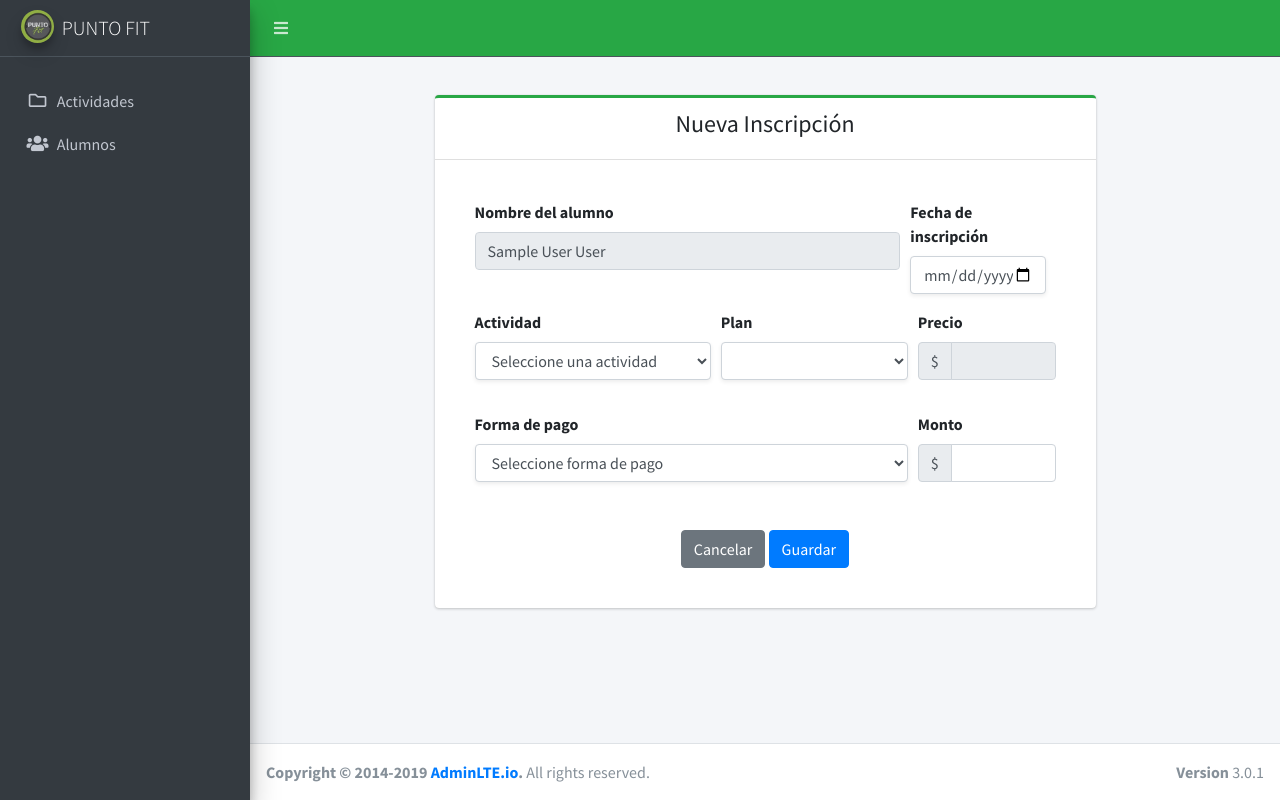
After one commit to AlejandraTolaba/sis-gym, a Laravel app: page /students/inscriptions/create/1 in a window 1280 px wide. The commit adds this page. Run offline with Laravel 8, Linux system fonts and the light colour scheme; tables that the repository leaves empty hold one stand-in row (values such as "Sample post"); lists and menus that the app fills with data are empty; some libraries are stand-ins or nearby versions.

Commit message:
add inscriptions

```diff
--- a/app/Activity.php
+++ b/app/Activity.php
@@ -18,4 +18,8 @@ class Activity extends Model
     public function plans(){
         return $this->belongsToMany('App\Plan');
     }
+
+    public function inscriptions(){
+        return $this->hasMany('App\Inscription');
+    }
 }
--- /dev/null
+++ b/app/Http/Controllers/InscriptionController.php
@@ -0,0 +1,124 @@
+<?php
+
+namespace App\Http\Controllers;
+
+use Illuminate\Http\Request;
+use App\Student;
+use App\Activity;
+use App\Inscription;
+use DB;
+use Carbon\Carbon;
+
+class InscriptionController extends Controller
+{
+    /**
+     * Display a listing of the resource.
+     *
+     * @return \Illuminate\Http\Response
+     */
+    public function index()
+    {
+        //
+    }
+
+    /**
+     * Show the form for creating a new resource.
+     *
+     * @return \Illuminate\Http\Response
+     */
+    public function create($id)
+    {
+        $activities = Activity::where('state','activa')->get();
+        $methods_of_payment = DB::table('methods_of_payment')->get();
+        $student= Student::where('id','=',$id)->first();
+        // dd($student->id);
+		return view('students.inscriptions.create',compact('activities', 'methods_of_payment', 'student'));
+    }
+
+    /**
+     * Store a newly created resource in storage.
+     *
+     * @param  \Illuminate\Http\Request  $request
+     * @return \Illuminate\Http\Response
+     */
+    public function store(Request $request, $id)
+    {
+        request()->validate([
+            'registration_date' => "required",
+            'activity_id' => "required",
+            'plan_id' => "required",
+            'method_of_payment_id' => "required",
+            'amount' => "required",
+        ]);
+
+        $inscription = new Inscription(request()->all());
+        $inscription->student_id = $id;
+        $expitarion = Carbon::now()->addMonth()->subDay();
+        $inscription->expiration_date = $expitarion->toDateString();
+        $plan = $inscription->plan_id; //obtengo una cadena de la forma "1_50.00"
+        $pos=strpos($plan,'_'); //busco la posición del guion bajo
+        $plan_id=substr($plan,0, $pos); //obtengo el id del plan elegido
+        $inscription->plan_id = $plan_id;
+        $inscription->classes = $inscription->plan->classes;
+        $plan_price=(double)substr($plan,$pos+1); //obtengo el precio del plan elegido
+        // dd($plan_price);
+        if($plan_price!=$inscription->amount){
+            $student = Student::findOrFail($id);
+            $balance_prev=(double)$student->balance;
+            $balance_new=(double)$plan_price - (double)$inscription->amount;
+            $student->balance=$balance_prev+$balance_new;
+            $student->update();
+            $inscription->balance=$balance_new;
+        }
+        $inscription->save();
+        return redirect('students')->with('info','Inscripción agregada con éxito');
+
+        // dd($inscription);
+
+    }
+
+    /**
+     * Display the specified resource.
+     *
+     * @param  int  $id
+     * @return \Illuminate\Http\Response
+     */
+    public function show($id)
+    {
+        //
+    }
+
+    /**
+     * Show the form for editing the specified resource.
+     *
+     * @param  int  $id
+     * @return \Illuminate\Http\Response
+     */
+    public function edit($id)
+    {
+        //
+    }
+
+    /**
+     * Update the specified resource in storage.
+     *
+     * @param  \Illuminate\Http\Request  $request
+     * @param  int  $id
+     * @return \Illuminate\Http\Response
+     */
+    public function update(Request $request, $id)
+    {
+        //
+    }
+
+    /**
+     * Remove the specified resource from storage.
+     *
+     * @param  int  $id
+     * @return \Illuminate\Http\Response
+     */
+    public function destroy($id)
+    {
+        //
+    }
+}
--- a/app/Plan.php
+++ b/app/Plan.php
@@ -14,4 +14,8 @@ class Plan extends Model
     public function activities(){
         return $this->belongsToMany('App\Activity');
     }
+
+    public function inscriptions(){
+        return $this->hasMany('App\Inscription');
+    }
 }
--- a/app/Student.php
+++ b/app/Student.php
@@ -28,9 +28,8 @@ class Student extends Model
 
     ];
 
-    protected $dates = [
+    public function inscriptions(){
+        return $this->hasMany('App\Inscription');
+    }
 
-
-
-    ];
 }
--- a/resources/views/students/index.blade.php
+++ b/resources/views/students/index.blade.php
@@ -38,6 +38,7 @@
                                         <th>Teléfono</th>
                                         <th>Estado</th>
                                         <th>Saldo</th>
+                                        <!-- <th width="100px">Opciones</th> -->
                                     </tr>
                                     </thead>
                                     <tbody class="text-center">
--- /dev/null
+++ b/resources/views/students/inscriptions/create.blade.php
@@ -0,0 +1,148 @@
+@extends('layouts.admin')
+@push('scripts')
+<script>
+    $(document).ready(function(){
+        $('#activity_id').change(function(){
+            $.get("{{ url('dropdown')}}",
+            { option: $(this).val() },
+            function(data) {
+                $('#plan_id').empty();
+                $('#plan_id').append("<option value=0 selected> Seleccione un plan </option>");
+                $.each(data, function(key, element) {
+                    $('#plan_id').append("<option value='" + key+"'>" + element + "</option>");
+                });
+            });
+        });
+        $('#plan_id').change(function(){
+            data=$('#plan_id').val().split('_');
+		    $('#price').val(data[1]);
+            // console.log(data[0]);
+        });
+    });
+
+</script>
+@endpush
+@section('content')
+    <!-- Main content -->
+    <section class="content">
+        <div class="row">
+            <div class="col-lg-8 col-md-12 offset-md-2" id="accordion">
+                <div class="card card-success card-outline">
+                    <!-- <a class="d-block w-100" data-toggle="collapse" href="#collapseOne"> -->
+                    <div class="card-header">
+                        <div class="row">
+                            <div class="col-md-12 card-title text-center">
+                                <h4>Nueva Inscripción</h4>
+                            </div>
+                        </div>
+                    </div>
+                    <!-- </a> -->
+                    <div id="collapseOne" class="collapse show" data-parent="#accordion">
+                        <div class="card-body">
+                            <form  action="{{ route('inscriptions.store', $student->id) }}" method="POST">
+                                {{ csrf_field() }}
+                                <div class="card-body">
+                                    <div class="form-row w-100">
+                                        <div class="col-md-9 mb-3">
+                                            <label for="name">Nombre del alumno</label>
+                                            <input class="form-control"
+                                            id="name"
+                                            type="text"
+                                            name="name"
+                                            value="{{$student->name.' '.$student->lastname}}"
+                                            disabled>
+                                        </div>
+                                        <div class="col-md-3 mb-3">
+                                            <label for="registration_date">Fecha de inscripción</label>
+                                            <input class="form-control bg-ligth shadow-sm @if($errors->first('registration_date')) is-invalid @endif"
+                                            id='input_registration_date'
+                                            type ="date"
+                                            name="registration_date"
+                                            value="{{old('registration_date')}}">
+                                                <span class="invalid-feedback" role="alert">
+                                                    <strong> {{ $errors->first('registration_date', ':message') }} </strong>
+                                                </span>
+                                        </div>
+                                    </div>
+                                    <div class="form-row">
+                                        <div class="col-md-5 mb-3">
+                                            <input type="hidden" id="id_activity" class="form-control" >
+                                            <div class="form-group">
+                                                <label for="activity_id">Actividad</label>
+                                                <select id="activity_id" name='activity_id' class="form-control activity select2 shadow-sm @if($errors->first('activity_id')) is-invalid @endif" >
+                                                    <option selected>Seleccione una actividad</option>
+                                                    @foreach ($activities as $activity)
+                                                        <option value="{{$activity->id}}" {{old('activity_id') == $activity->id ? 'selected' : ''}}>{{$activity->name}}</option>
+                                                    @endforeach
+                                                </select>
+                                                <span class="invalid-feedback" role="alert">
+                                                    <strong> {{ $errors->first('activity_id', ':message') }} </strong>
+                                                </span>
+                                            </div>
+                                        </div>
+                                        <div class="col-md-4 mb-3">
+                                            <div class="form-group">
+                                                <label for="plan_id">Plan</label>
+                                                <select id="plan_id" name='plan_id' class="form-control activity select2 shadow-sm @if($errors->first('plan_id')) is-invalid @endif" >
+
+                                                </select>
+                                                <span class="invalid-feedback" role="alert">
+                                                    <strong> {{ $errors->first('plan_id', ':message') }} </strong>
+                                                </span>
+                                            </div>
+                                        </div>
+
+                                        <div class="col-md-3">
+                                            <label for="price">Precio</label>
+                                            <div class="input-group mb-2">
+                                                    <div class="input-group-prepend">
+                                                        <div class="input-group-text">$</div>
+                                                    </div>
+                                                    <input type="number" step = "any" class="form-control" id="price" name="price" disabled>
+                                                </div>
+                                        </div>
+                                    </div>
+
+                                    <div class="form-row">
+                                        <div class="col-md-9 mb-3">
+                                            <div class="form-group">
+                                                <label for="method_of_payment_id">Forma de pago</label>
+                                                <select id="method_of_payment_id" name='method_of_payment_id' class="form-control activity select2 shadow-sm @if($errors->first('method_of_payment_id')) is-invalid @endif" >
+                                                    <option selected>Seleccione forma de pago</option>
+                                                    @foreach ($methods_of_payment as $method_of_paymen)
+                                                        <option value="{{$method_of_paymen->id}}" {{old('method_of_payment_id') == $method_of_paymen->id ? 'selected' : ''}}>{{$method_of_paymen->name}}</option>
+                                                    @endforeach
+                                                </select>
+                                                <span class="invalid-feedback" role="alert">
+                                                    <strong> {{ $errors->first('method_of_payment_id', ':message') }} </strong>
+                                                </span>
+                                            </div>
+                                        </div>
+                                        <div class="col-md-3 mb-3">
+                                            <label for="amount">Monto</label>
+                                            <div class="input-group mb-2">
+                                                    <div class="input-group-prepend">
+                                                        <div class="input-group-text">$</div>
+                                                    </div>
+                                                    <input type="number" step = "any" class="form-control" id="amount" name="amount">
+                                                </div>
+                                        </div>
+                                    </div>
+
+                                    <div class="row">
+                                        <div class="col-md-12 text-center mt-3">
+                                            <a href="{{ route('students.index') }}" class="btn btn-secondary">Cancelar</a>
+                                            <button type="submit" class="btn btn-primary">Guardar</button>
+                                        </div>
+                                    </div>
+                                </div>
+                                <!-- /.card-body -->
+                            </form>
+                        </div>
+                    </div>
+                </div>
+            </div>
+        </div>
+    </section>
+    <!-- /.content -->
+@endsection
--- a/routes/web.php
+++ b/routes/web.php
@@ -1,5 +1,4 @@
 <?php
-
 /*
 |--------------------------------------------------------------------------
 | Web Routes
@@ -21,5 +20,21 @@ Auth::routes();
 
 Route::resource('activities','ActivityController');
 Route::resource('students','StudentController');
+// Route::resource('students/inscriptions','InscriptionController');
+Route::get('students/inscriptions/create/{id}','InscriptionController@create');
+Route::post('students/inscriptions/{id}','InscriptionController@store')->name('inscriptions.store');
+
+Route::get('dropdown',function(){
+    $id=Request::get('option');
+    $activity = App\Activity::find($id);
+    $plans = $activity->plans()->pluck('name',DB::raw('CONCAT(plan_id,"_",price) as plan'));
+    // $plans = DB::table('plans as p')
+    //     ->join('activity_plan as ap','ap.plan_id','=','p.plan_id')
+    //     ->join('activities as a','ap.activity_id','=','a.activity_id')
+    //     ->where ('ap.activity_id','=',$id)
+    //     ->pluck ('p.name','price');
+        // dd($plans);
+    return $plans;
+});
 
 Route::get('/home', 'HomeController@index')->name('home');
```
Also changed, not shown: app/Http/Controllers/StudentController.php (+5 -2 lines), app/Inscription.php (added, +37 -0 lines), app/PlanActivity.php (+1 -8 lines), database/seeds/MethodOfPaymentSeeder.php (added, +22 -0 lines), database/migrations/2024_04_22_195239_create_students_table.php, database/migrations/2024_04_23_235452_create_methods_of_payment_table.php (added), database/migrations/2024_04_24_000256_create_inscriptions_table.php (added), database/migrations/2024_04_24_184428_create_rename_plans_activity_table.php (added), resources/views/students/inscriptions/index.blade.php (added).
